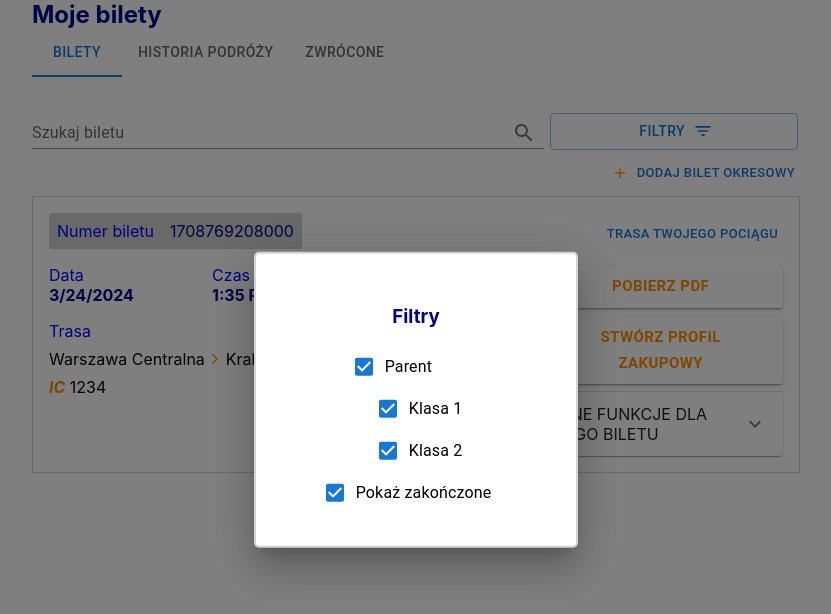
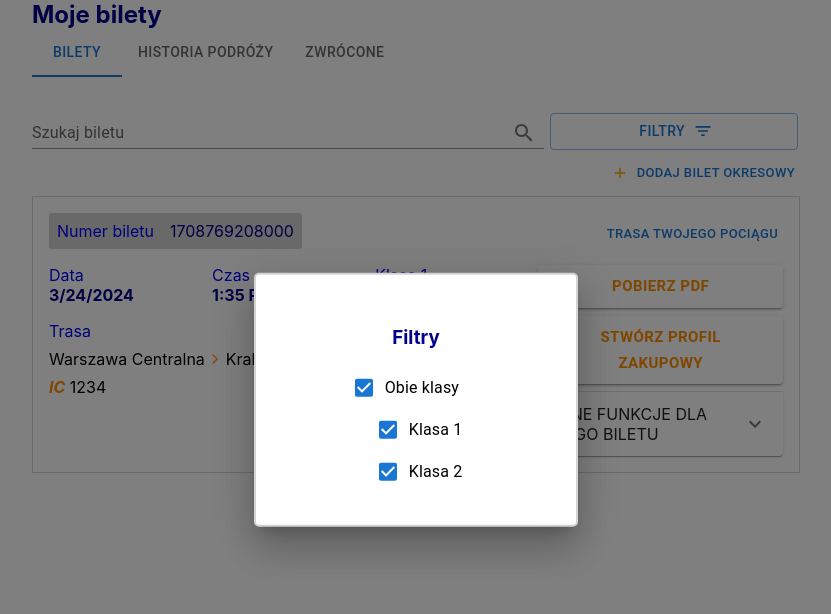
Before and after one commit to Igor-Lisowski/PKP, a React (Create React App) app: page / in a window 1280 px wide. Both pictures are taken after a click on the button "FILTRY". Shown: the top 614 px of the page, without its empty margins (224-1055 px from the left). Built offline with nearby package versions, Linux system fonts and the light colour scheme.

Commit message:
feat: move FilterModal to separate file

```diff
--- a/src/App.tsx
+++ b/src/App.tsx
@@ -11,17 +11,15 @@ import {
   AccordionSummary,
   Box,
   Button,
-  Checkbox,
-  FormControl,
-  FormControlLabel,
   InputAdornment,
-  Modal,
   Tab,
   Tabs,
   TextField,
 } from "@mui/material";
 import React from "react";
 import "./App.css";
+import FilterModalComponent from "./components/FilterModal.tsx";
+import RouteModalComponent from "./components/RouteModal.tsx";
 import { TabPanelProps } from "./models/tab-panel-props.model";
 import { Ticket } from "./models/ticket.model";
 
@@ -95,6 +93,7 @@ function App() {
     ],
     isFilterModalOpen: false,
     classFilters: [true, true],
+    isRouteModalOpen: false,
   });
 
   const handleChange = (event: React.SyntheticEvent, newValue: number) => {
@@ -106,23 +105,24 @@ function App() {
     setState((prevState) => ({
       ...prevState,
       searchPhrase: event.target.value,
-      filteredTickets: getFilteredTickets(searchPhrase),
+      filteredTickets: getFilteredTickets(searchPhrase, state.classFilters),
     }));
   };
 
-  function handleFilterModalClose() {
+  function handleFilterModalClose(classFilters: boolean[]) {
     setState({
       ...state,
-      filteredTickets: getFilteredTickets(state.searchPhrase),
+      classFilters: classFilters,
+      filteredTickets: getFilteredTickets(state.searchPhrase, classFilters),
       isFilterModalOpen: false,
     });
   }
 
-  function getFilteredTickets(searchPhrase: string) {
+  function getFilteredTickets(searchPhrase: string, classFilters: boolean[]) {
     const filteredTickets = state.tickets.filter(
       (ticket) =>
         isSearchPhraseIncluded(ticket, searchPhrase) &&
-        isTrainClassIncluded(ticket)
+        isTrainClassIncluded(ticket, classFilters)
     );
     return filteredTickets;
   }
@@ -136,11 +136,15 @@ function App() {
     );
   }
 
-  function isTrainClassIncluded(ticket: Ticket) {
+  function isTrainClassIncluded(ticket: Ticket, classFilters: boolean[]) {
     return (
-      (ticket.trainClass === "Klasa 1" && state.classFilters[0]) ||
-      (ticket.trainClass === "Klasa 2" && state.classFilters[1])
+      (ticket.trainClass === "Klasa 1" && classFilters[0]) ||
+      (ticket.trainClass === "Klasa 2" && classFilters[1])
     );
+  }
+
+  function handleRouteModalClose() {
+    setState({ ...state, isRouteModalOpen: false });
   }
 
   function CustomTabPanel(props: TabPanelProps) {
@@ -186,96 +190,11 @@ function App() {
           >
             Filtry
           </Button>
-          <Modal
-            open={state.isFilterModalOpen}
-            onClose={handleFilterModalClose}
-          >
-            <Box
-              sx={{
-                position: "absolute",
-                top: "50%",
-                left: "50%",
-                transform: "translate(-50%, -50%)",
-                width: "20vw",
-                bgcolor: "background.paper",
-                border: "2px solid lightgrey",
-                borderRadius: "5px",
-                boxShadow: 24,
-                p: 4,
-                textAlign: "center",
-              }}
-            >
-              <Box component="h3" sx={{ color: "darkblue" }}>
-                Filtry
-              </Box>
-              <Box sx={{ mt: 2 }}>
-                <FormControl>
-                  <FormControlLabel
-                    label="Parent"
-                    control={
-                      <Checkbox
-                        checked={state.classFilters[0] && state.classFilters[1]}
-                        indeterminate={
-                          state.classFilters[0] !== state.classFilters[1]
-                        }
-                        onChange={() =>
-                          setState({
-                            ...state,
-                            classFilters:
-                              state.classFilters[0] && state.classFilters[1]
-                                ? [false, false]
-                                : [true, true],
-                          })
-                        }
-                      />
-                    }
-                  />
-                  <Box sx={{ display: "flex", flexDirection: "column", ml: 3 }}>
-                    <FormControlLabel
-                      label="Klasa 1"
-                      control={
-                        <Checkbox
-                          checked={state.classFilters[0]}
-                          onChange={() =>
-                            setState({
-                              ...state,
-                              classFilters: [
-                                !state.classFilters[0],
-                                state.classFilters[1],
-                              ],
-                            })
-                          }
-                        />
-                      }
-                    />
-                    <FormControlLabel
-                      label="Klasa 2"
-                      control={
-                        <Checkbox
-                          checked={state.classFilters[1]}
-                          onChange={() =>
-                            setState({
-                              ...state,
-                              classFilters: [
-                                state.classFilters[0],
-                                !state.classFilters[1],
-                              ],
-                            })
-                          }
-                        />
-                      }
-                    />
-                  </Box>
-                </FormControl>
-                <FormControl>
-                  <FormControlLabel
-                    control={<Checkbox defaultChecked />}
-                    label="Pokaż zakończone"
-                  />
-                </FormControl>
-              </Box>
-            </Box>
-          </Modal>
+          <FilterModalComponent
+            isOpen={state.isFilterModalOpen}
+            classFilters={state.classFilters}
+            handleModalClose={handleFilterModalClose}
+          />
         </Box>
         <Box
           sx={{
@@ -316,7 +235,19 @@ function App() {
                   </Box>
                 </Box>
                 <Box>
-                  <Button size="small">Trasa twojego pociągu</Button>
+                  <Button
+                    size="small"
+                    onClick={() =>
+                      setState({ ...state, isRouteModalOpen: true })
+                    }
+                  >
+                    Trasa twojego pociągu
+                  </Button>
+                  <RouteModalComponent
+                    isOpen={state.isRouteModalOpen}
+                    stations={ticket.stations}
+                    handleModalClose={handleRouteModalClose}
+                  />
                 </Box>
               </Box>
               <Box
--- /dev/null
+++ b/src/components/FilterModal.tsx
@@ -0,0 +1,95 @@
+import {
+  Box,
+  Checkbox,
+  FormControl,
+  FormControlLabel,
+  Modal,
+} from "@mui/material";
+import React from "react";
+function FilterModalComponent({ isOpen, classFilters, handleModalClose }) {
+  const [state, setState] = React.useState({ classFilters: classFilters });
+  return (
+    <Modal open={isOpen} onClose={() => handleModalClose(state.classFilters)}>
+      <Box
+        sx={{
+          position: "absolute",
+          top: "50%",
+          left: "50%",
+          transform: "translate(-50%, -50%)",
+          width: "20vw",
+          bgcolor: "background.paper",
+          border: "2px solid lightgrey",
+          borderRadius: "5px",
+          boxShadow: 24,
+          p: 4,
+          textAlign: "center",
+        }}
+      >
+        <Box component="h3" sx={{ color: "darkblue" }}>
+          Filtry
+        </Box>
+        <Box sx={{ mt: 2 }}>
+          <FormControl>
+            <FormControlLabel
+              label="Obie klasy"
+              control={
+                <Checkbox
+                  checked={state.classFilters[0] && state.classFilters[1]}
+                  indeterminate={
+                    state.classFilters[0] !== state.classFilters[1]
+                  }
+                  onChange={() =>
+                    setState({
+                      ...state,
+                      classFilters:
+                        state.classFilters[0] && state.classFilters[1]
+                          ? [false, false]
+                          : [true, true],
+                    })
+                  }
+                />
+              }
+            />
+            <Box sx={{ display: "flex", flexDirection: "column", ml: 3 }}>
+              <FormControlLabel
+                label="Klasa 1"
+                control={
+                  <Checkbox
+                    checked={state.classFilters[0]}
+                    onChange={() =>
+                      setState({
+                        ...state,
+                        classFilters: [
+                          !state.classFilters[0],
+                          state.classFilters[1],
+                        ],
+                      })
+                    }
+                  />
+                }
+              />
+              <FormControlLabel
+                label="Klasa 2"
+                control={
+                  <Checkbox
+                    checked={state.classFilters[1]}
+                    onChange={() =>
+                      setState({
+                        ...state,
+                        classFilters: [
+                          state.classFilters[0],
+                          !state.classFilters[1],
+                        ],
+                      })
+                    }
+                  />
+                }
+              />
+            </Box>
+          </FormControl>
+        </Box>
+      </Box>
+    </Modal>
+  );
+}
+export default FilterModalComponent;
--- /dev/null
+++ b/src/components/RouteModal.tsx
@@ -0,0 +1,33 @@
+import { Box, Modal } from "@mui/material";
+import React from "react";
+function RouteModalComponent({ isOpen, stations, handleModalClose }) {
+  return (
+    <Modal open={isOpen} onClose={handleModalClose}>
+      <Box
+        sx={{
+          position: "absolute",
+          top: "50%",
+          left: "50%",
+          transform: "translate(-50%, -50%)",
+          width: "20vw",
+          bgcolor: "background.paper",
+          border: "2px solid lightgrey",
+          borderRadius: "5px",
+          boxShadow: 24,
+          p: 4,
+          textAlign: "center",
+        }}
+      >
+        <Box component="h3" sx={{ color: "darkblue" }}>
+          Trasa twojego pociągu
+        </Box>
+        <Box sx={{ display: "flexbox", flexDirection: "column" }}>
+          {stations.map((station: string) => (
+            <Box>{station}</Box>
+          ))}
+        </Box>
+      </Box>
+    </Modal>
+  );
+}
+export default RouteModalComponent;
```
